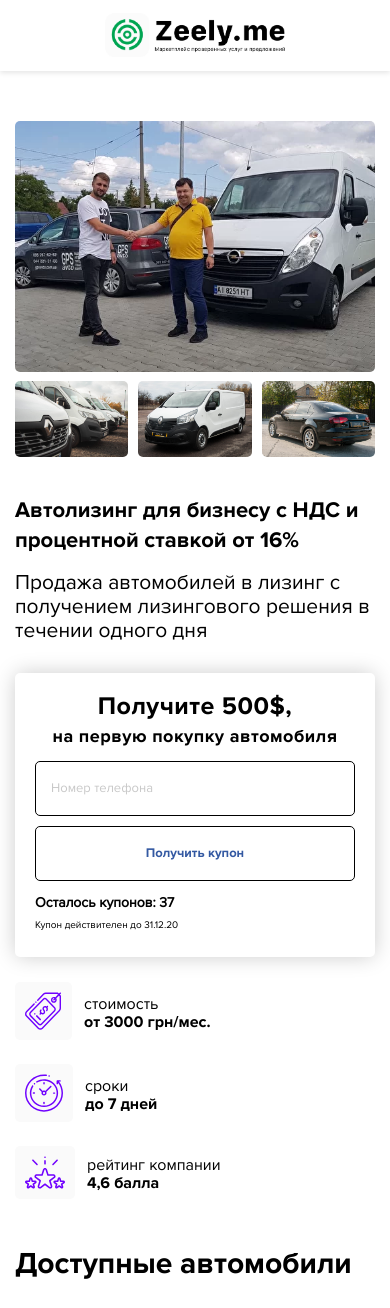
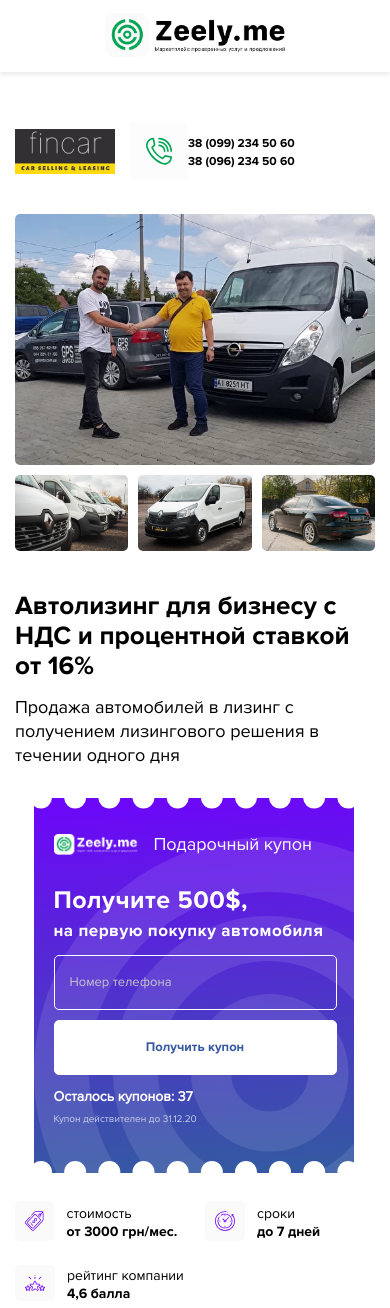
Before and after one commit to Olga20-code/zeely, a website: page app/index.html in a window 390 px wide. Shown: the top 1308 px of the page. Drawn offline with Linux system fonts and the light colour scheme.

Commit message:
change mobile version

```diff
--- a/app/index.html
+++ b/app/index.html
@@ -36,6 +36,37 @@
     <section class="card-main">
       <div class="center">
         <div class="grid">
+          <div class="contact flex-middle contact-special">
+            <div>
+              <img src="img/fincar.png" alt="fincar" class="image">
+            </div>
+
+            <div class="address flex">
+              <div class="icon">
+                <img src="img/svg/iconlocation.svg" alt="location">
+              </div>
+
+              <div>
+                <p>с. Струмовка</p>
+
+                <p>ул. Ровненская, 76</p>
+              </div>
+            </div>
+
+            <div class="phone flex">
+              <div class="icon">
+                <img src="img/svg/iconcall.svg" alt="call">
+              </div>
+
+              <div>
+                <a href="tel:+380992345060">38 (099) 234 50 60</a><br>
+
+                <a href="tel:+380962345060">38 (096) 234 50 60</a>
+              </div>
+            </div>
+
+          </div>
+
           <div class="gallery popup-gallery">
             <div class="main-gallery">
               <a href="img/popup/IMG_5735.webp"><img src="img/popup/IMG_5735.webp"></a>
--- a/app/less/default.less
+++ b/app/less/default.less
@@ -38,7 +38,7 @@
 	.transition;
 
 	font-family: 'proxima_novabold', sans-serif;
-	font-size: 13px;
+	font-size: 12px;
 	line-height: 26px;
 
 	&:hover{
--- a/app/less/media.less
+++ b/app/less/media.less
@@ -14,9 +14,9 @@
   }
 
   .team {
-     .grid-small {
-       grid-column-gap: 50px;
-     }
+    .grid-small {
+      grid-column-gap: 50px;
+    }
 
     .item {
       .text {
@@ -78,13 +78,50 @@
       grid-gap: 5px;
     }
 
+    .contact-special {
+      display: grid;
+      grid-template-columns: 1fr 1fr 1fr;
+      grid-gap: 40px;
+
+      .image {
+        max-width: 127px;
+      }
+
+      .address,
+      .phone {
+        img {
+          width: 58px;
+          height: 58px;
+          min-width: 58px;
+          background: #FCFCFC;
+          padding: 8px 16px;
+          border-radius: 5px;
+        }
+        a{
+          color: #000;
+          line-height: 1.4;
+        }
+      }
+    }
+
     .text {
       .contact {
+        display: none;
       }
 
       .description {
+        h1.h2 {
+          padding-top: 0;
+          font-size: 36px;
+          max-width: 460px;
+          line-height: 1.25;
+        }
+        p {
+          max-width: 490px;
+          padding: 10px 0 45px;
+        }
         .grid {
-          grid-template-columns: 118px 1fr;
+          grid-template-columns: 96px 400px;
         }
 
         .coupon {
@@ -293,6 +330,11 @@
       }
     }
 
+    .contact-special {
+      grid-template-columns: 130px 1fr 1fr;
+      grid-gap: 15px;
+    }
+
     .list.grid-small {
       grid-template-columns: 210px 150px;
       grid-gap: 20px;
@@ -381,32 +423,55 @@
           grid-gap: 15px;
         }
         .coupon {
-          background: #fff!important;
-          box-shadow: 0px 0px 21px -1px #c8c8c8;
+          position: relative;
+          background: none!important;
+          max-width: 323px;
+          margin: 0 auto;
+
+          &:after {
+            content: '';
+            position: absolute;
+            width: 100%;
+            height: 100%;
+            top: 0;
+            left: 0;
+            background: url("../img/svg/top.svg") no-repeat;
+            z-index: -1;
+          }
 
           .coup-text {
-            display: none;
+            transform: none;
+            margin-left: 0;
+            display: flex;
+            align-items: center;
+            justify-content: space-between;
+
+            .h5 {
+              br {
+                display: none;
+              }
+            }
           }
 
           .sale {
+            padding-bottom: 25px;
             p.h4 {
               font-size: 25px;
-              color: black;
-              text-align: center;
+              color: #fff;
 
               span {
-                font-size: 18px;
+                font-size: 17px;
               }
             }
             .grid {
               grid-template-columns: 1fr!important;
 
               input {
-                border: 1px solid #000;
+                border: 1px solid #fff;
               }
 
               .btn {
-                border: 1px solid #000;
+                border: 1px solid #fff;
                 width: 100%;
               }
 
@@ -417,8 +482,13 @@
             }
 
             .stay {
-              h6, p {
-                color: #000;
+              p {
+                color: #fff;
+                opacity: .7;
+              }
+
+              .h6 {
+                color: #fff;
               }
             }
           }
@@ -426,13 +496,37 @@
 
         h2 {
           padding-top: 0;
-          font-size: 22px;
+          font-size: 26px;
           line-height: 30px;
         }
 
         p {
-          font-size: 21px;
+          font-size: 18px;
           padding: 15px 0 30px;
+        }
+      }
+    }
+
+    .contact-special {
+      grid-template-columns: 100px 1fr;
+      grid-gap: 15px;
+      .address {
+        display: none;
+      }
+      .image {
+        max-width: 100px;
+      }
+    }
+
+    .list {
+      .item {
+        p {
+          font-size: 14px;
+        }
+
+        img {
+          max-width: 40px;
+          max-height: 40px;
         }
       }
     }
@@ -562,8 +656,6 @@
 @media screen and (max-width: 460px) {
   .card-main {
     .list.grid-small {
-      grid-template-columns: 1fr;
-
       .flex {
         justify-content: flex-start;
       }
@@ -588,6 +680,12 @@
 }
 
 @media screen and (max-width: 400px) {
+  .card-main {
+    .list.grid-small {
+      grid-template-columns: 1fr 1fr;
+    }
+  }
+
   footer {
     .logo.grid {
       grid-template-columns: 1fr;
--- a/app/less/style.less
+++ b/app/less/style.less
@@ -237,6 +237,10 @@
 		grid-gap: 30px;
 	}
 
+	.contact-special {
+		display: none;
+	}
+
 	.popup-gallery {
 		max-width: 537px;
 		a {
@@ -260,6 +264,10 @@
 		display: grid;
 		grid-template-columns: 1fr 1fr 1fr;
 		grid-gap: 10px;
+	}
+
+	.contact-special {
+		display: none;
 	}
 
 	.text {
@@ -314,8 +322,10 @@
 				padding: 15px 0px 67px 0px;
 			}
 
-			h2 {
+			h1.h2 {
 				padding-top: 45px;
+				font-weight: bold;
+				font-size: 36px;
 			}
 
 			.grid {
@@ -378,6 +388,9 @@
 					}
 
 					.stay {
+						.h6 {
+							color: @white;
+						}
 						p {
 							color: #C8C8C8;
 							font-size: 10px;
@@ -838,7 +851,7 @@
 		margin-top: 41px;
 	}
 
-  .h3 {
+	.h2 {
 		font-size: 36px;
 		font-family: 'proxima_novabold', sans-serif;
 		line-height: 40px;
@@ -990,12 +1003,12 @@
 	padding-bottom: 75px;
 
 	.grid-small {
-		grid-template-columns: 25% 25% 25%;
+		grid-template-columns: 1fr 1fr 1fr 1fr;
 		grid-gap: 10px;
 		margin-top: 48px;
 	}
 
-  .h4 {
+	.h2 {
 		font-size: 36px;
 		font-family: 'proxima_novabold', sans-serif;
 		line-height: 40px;
```
Also changed, not shown: app/css/default.min.css, app/css/media.min.css, app/css/style.min.css, app/img/svg/top.svg (added). Lines whose indentation alone changed are shown as unchanged.
